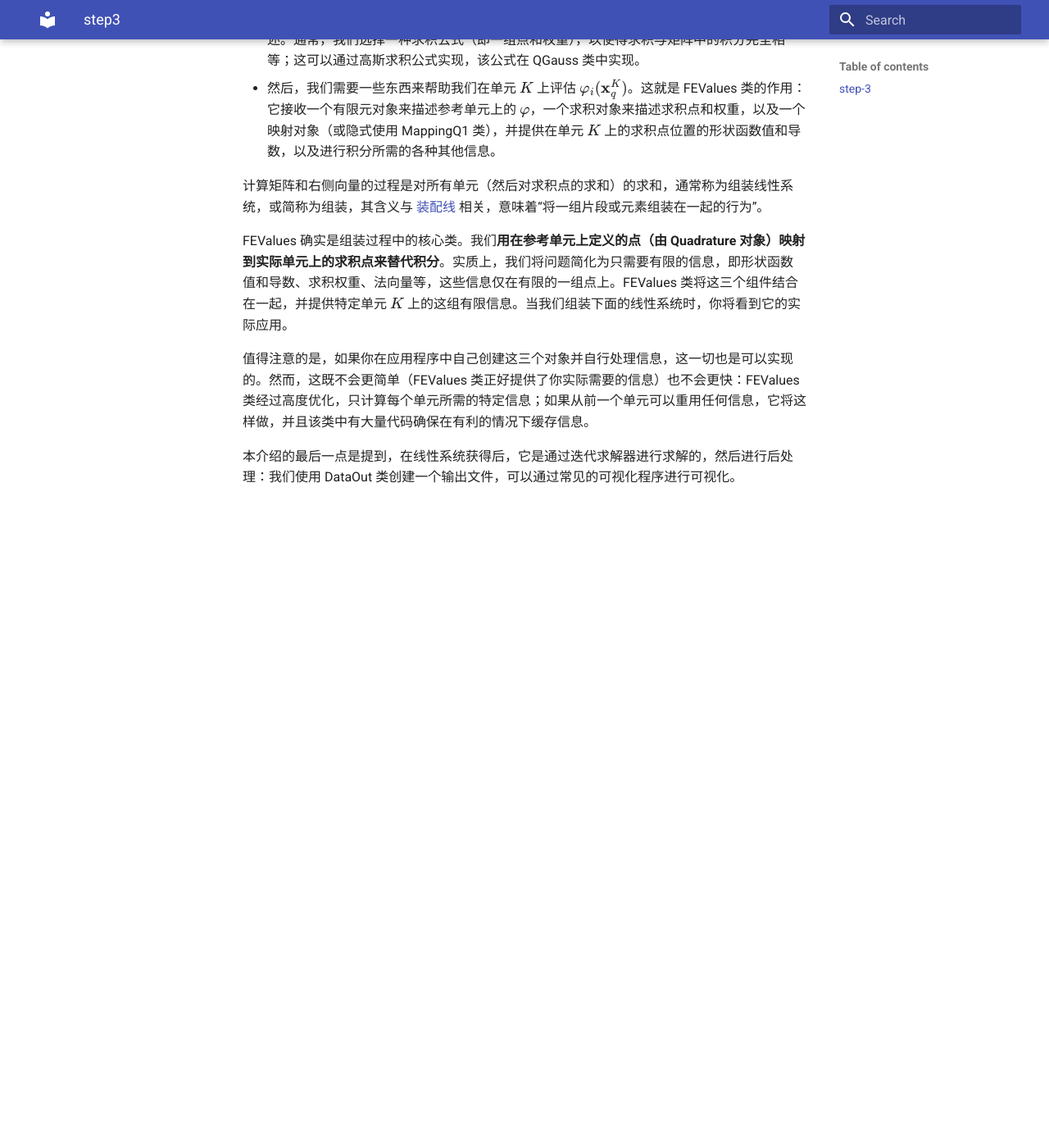
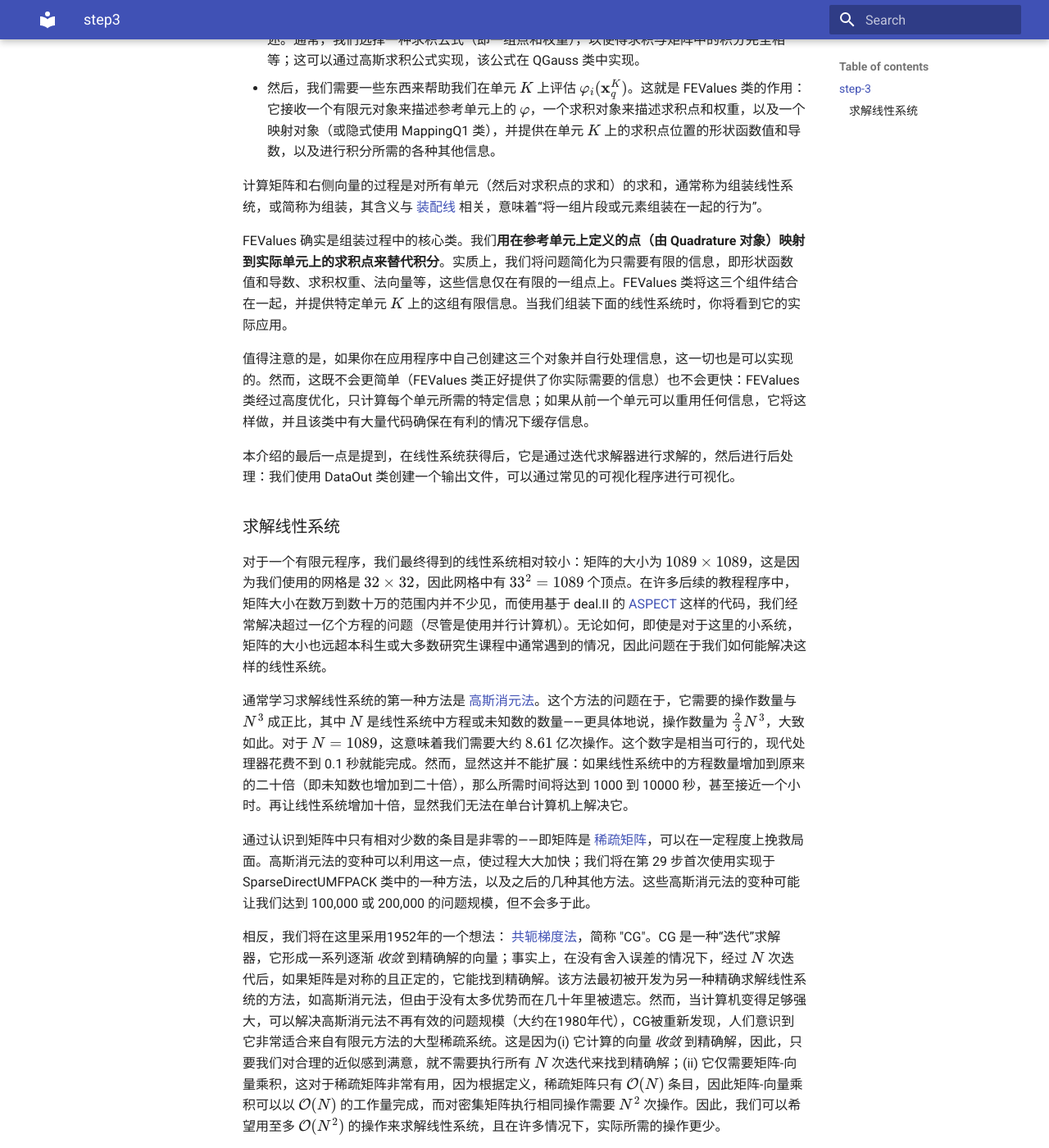
Before and after one commit to ymma98/technotes, an MkDocs documentation site: the page built from docs/FEM/dealii-04_step3.md, in a window 1280 px wide and 1400 px high, scrolled down 2986 px. Shown: the whole window at 82% size. Built offline with MkDocs 1.6.1 and Material for MkDocs 9.7.7, drawn with Linux system fonts in a browser that asks for light colours; formulas are drawn with MathJax 3; before the commit the page ends 3605 px from its top, so only the background shows below that; some of the changed text lies outside the part shown.

Commit message:
docs/FEM/dealii-04_step3.md updated from https://stackedit.cn/

```diff
--- a/docs/FEM/dealii-04_step3.md
+++ b/docs/FEM/dealii-04_step3.md
@@ -120,9 +120,28 @@ FEValues 确实是组装过程中的核心类。我们**用在参考单元上定
 
 本介绍的最后一点是提到，在线性系统获得后，它是通过迭代求解器进行求解的，然后进行后处理：我们使用 DataOut 类创建一个输出文件，可以通过常见的可视化程序进行可视化。
 
+### 求解线性系统
+
+对于一个有限元程序，我们最终得到的线性系统相对较小：矩阵的大小为 $1089 \times 1089$，这是因为我们使用的网格是 $32\times 32$，因此网格中有 $33^2=1089$ 个顶点。在许多后续的教程程序中，矩阵大小在数万到数十万的范围内并不少见，而使用基于 deal.II 的 [ASPECT](https://aspect.geodynamics.org) 这样的代码，我们经常解决超过一亿个方程的问题（尽管是使用并行计算机）。无论如何，即使是对于这里的小系统，矩阵的大小也远超本科生或大多数研究生课程中通常遇到的情况，因此问题在于我们如何能解决这样的线性系统。
+
+通常学习求解线性系统的第一种方法是 [高斯消元法](https://en.wikipedia.org/wiki/Gaussian_elimination)。这个方法的问题在于，它需要的操作数量与 $N^3$ 成正比，其中 $N$ 是线性系统中方程或未知数的数量——更具体地说，操作数量为 $\frac{2}{3} N^3$，大致如此。对于 $N=1089$，这意味着我们需要大约 $8.61$ 亿次操作。这个数字是相当可行的，现代处理器花费不到 0.1 秒就能完成。然而，显然这并不能扩展：如果线性系统中的方程数量增加到原来的二十倍（即未知数也增加到二十倍），那么所需时间将达到 1000 到 10000 秒，甚至接近一个小时。再让线性系统增加十倍，显然我们无法在单台计算机上解决它。
+
+通过认识到矩阵中只有相对少数的条目是非零的——即矩阵是 [稀疏矩阵](https://en.wikipedia.org/wiki/Sparse_matrix)，可以在一定程度上挽救局面。高斯消元法的变种可以利用这一点，使过程大大加快；我们将在第 29 步首次使用实现于 SparseDirectUMFPACK 类中的一种方法，以及之后的几种其他方法。这些高斯消元法的变种可能让我们达到 100,000 或 200,000 的问题规模，但不会多于此。
+
+相反，我们将在这里采用1952年的一个想法： [共轭梯度法](https://en.wikipedia.org/wiki/Conjugate_gradient_method)，简称 "CG"。CG 是一种“迭代”求解器，它形成一系列逐渐 *收敛* 到精确解的向量；事实上，在没有舍入误差的情况下，经过 $N$ 次迭代后，如果矩阵是对称的且正定的，它能找到精确解。该方法最初被开发为另一种精确求解线性系统的方法，如高斯消元法，但由于没有太多优势而在几十年里被遗忘。然而，当计算机变得足够强大，可以解决高斯消元法不再有效的问题规模（大约在1980年代），CG被重新发现，人们意识到它非常适合来自有限元方法的大型稀疏系统。这是因为(i) 它计算的向量 *收敛* 到精确解，因此，只要我们对合理的近似感到满意，就不需要执行所有 $N$ 次迭代来找到精确解；(ii) 它仅需要矩阵-向量乘积，这对于稀疏矩阵非常有用，因为根据定义，稀疏矩阵只有 ${\cal O}(N)$ 条目，因此矩阵-向量乘积可以以 ${\cal O}(N)$ 的工作量完成，而对密集矩阵执行相同操作需要 $N^2$ 次操作。因此，我们可以希望用至多 ${\cal O}(N^2)$ 的操作来求解线性系统，且在许多情况下，实际所需的操作更少。
+
+因此，有限元代码几乎总是使用诸如 CG 的迭代求解器来求解线性系统，我们在此代码中也将这样做。（我们指出，CG 方法仅适用于对称正定矩阵；对于其他方程，矩阵可能不具备这些特性，我们将不得不使用其他迭代求解器变种，如 [BiCGStab](https://en.wikipedia.org/wiki/Biconjugate_gradient_stabilized_method) 或 [GMRES](https://en.wikipedia.org/wiki/Generalized_minimal_residual_method)，它们适用于更一般的矩阵。）
+
+这些迭代求解器的一个重要组成部分是我们指定解决线性系统时希望达到的 *容忍度*——本质上是我们愿意接受的近似解的误差声明。近似解 $\tilde x$ 与线性系统 $Ax=b$ 的精确解 $x$ 之间的误差定义为 $\|x-\tilde x\|$，但这是一个我们无法计算的量，因为我们不知道精确解 $x$。相反，我们通常考虑 *残差*，其定义为 $\|b-A\tilde x\|=\|A(x-\tilde x)\|$，作为可计算的度量。然后，我们让迭代求解器计算越来越准确的解 $\tilde x$，直到 $\|b-A\tilde x\|\le \tau$。一个实际的问题是 $\tau$ 应该取什么值。在大多数应用中，设置
+$$
+\tau = 10^{-6} \|b\|
+$$
+是一个合理的选择。我们将 $\tau$ 设置为与 $b$ 的大小（范数）成比例，确保我们对解的准确性的期望相对于解的大小是相对的。这是合理的：如果我们将右侧 $b$ 放大十倍，那么 $Ax=b$ 的解 $x$ 也会放大十倍，$\tilde x$ 也是；我们希望在 $\tilde x$ 中获得与之前相同数量的有效数字，这意味着我们也应该在残差 $\|b-A\tilde x\|$ 是原始大小的十倍时终止——这正是如果我们将 $\tau$ 设置为与 $\|b\|$ 成比例时所得到的。
+
+所有这些将在本程序的 `Step3::solve()` 函数中实现。正如你所看到的，使用 deal.II 设置线性求解器相当简单：整个函数只有三行代码。
 
 <!--stackedit_data:
-eyJoaXN0b3J5IjpbLTM1NjI3OTc4NiwtMjAyOTI1MzIzNiwtMT
-kxOTQ2NDQzNCwyMDk1NDY2NDQsLTc5MzExNjI0MCwtODg4MDU2
-MDA2XX0=
+eyJoaXN0b3J5IjpbNDgwMTIwNTQyLC0zNTYyNzk3ODYsLTIwMj
+kyNTMyMzYsLTE5MTk0NjQ0MzQsMjA5NTQ2NjQ0LC03OTMxMTYy
+NDAsLTg4ODA1NjAwNl19
 -->
```
